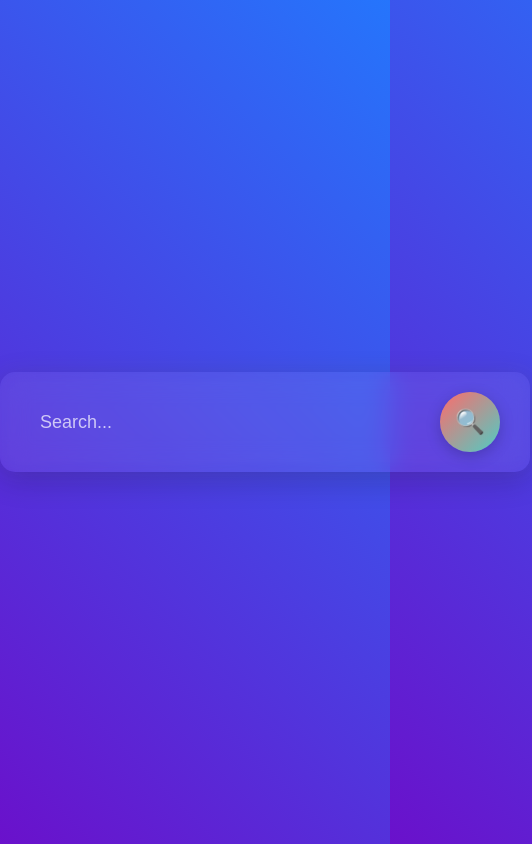
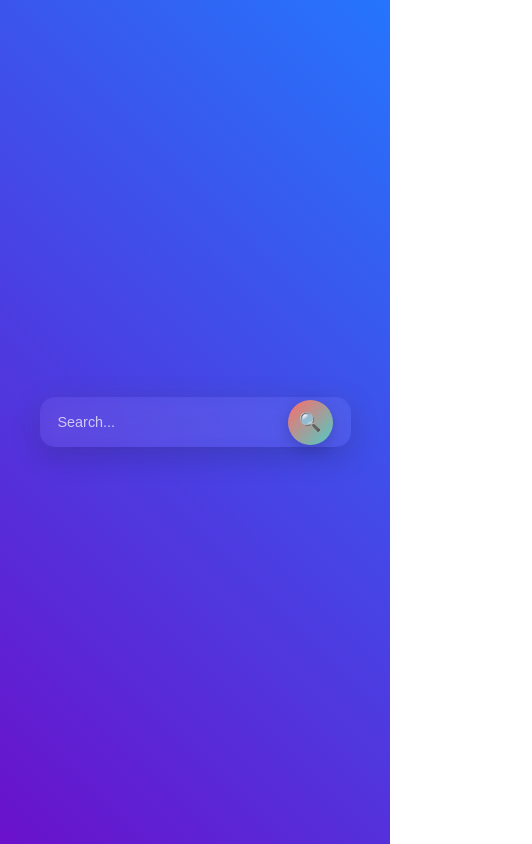
Before and after one commit to arifsaudagar/3D-animated-search-box, a plain HTML site: page Index.html in a window 390 px wide. Shown: the whole page, 532 px wide, since content can reach past the window. Drawn offline with Linux system fonts and the light colour scheme.

Commit message:
Update styles.css

```diff
--- a/styles.css
+++ b/styles.css
@@ -2,25 +2,36 @@
     --primary-gradient: linear-gradient(135deg, #ff6b6b, #4ecdc4);
     --glass-bg: rgba(255, 255, 255, 0.05);
     --shadow-color: rgba(0, 0, 0, 0.2);
+    --font-size: 1.2rem;
+}
+
+* {
+    box-sizing: border-box;
+    margin: 0;
+    padding: 0;
 }
 
 body {
-    display: grid;
-    place-items: center;
+    display: flex;
+    justify-content: center;
+    align-items: center;
     min-height: 100vh;
     background: linear-gradient(45deg, #6a11cb, #2575fc);
-    margin: 0;
+    overflow: hidden;
     font-family: 'Arial', sans-serif;
 }
 
 .search-container {
     perspective: 1500px;
     transform-style: preserve-3d;
+    width: 90%;
+    max-width: 500px;
+    padding: 20px;
 }
 
 .search-box {
     position: relative;
-    width: 500px;
+    width: 100%;
     height: 70px;
     background: var(--glass-bg);
     border-radius: 15px;
@@ -45,7 +56,7 @@ body {
     border: none;
     outline: none;
     color: white;
-    font-size: 18px;
+    font-size: var(--font-size);
     padding: 0 25px;
     transition: all 0.3s ease;
 }
@@ -74,6 +85,7 @@ body {
     cursor: pointer;
     transition: all 0.3s ease;
     overflow: hidden;
+    margin-left: auto;
     margin-right: 15px;
     box-shadow: 0 4px 15px rgba(0, 0, 0, 0.2);
 }
@@ -145,9 +157,7 @@ body {
 }
 
 /* Underline animation */
-.search-input:focus {
-    & + .search-button {
-        &::after {
+.search-input:focus + .search-button::after {
     content: '';
     position: absolute;
     left: -15px;
@@ -156,8 +166,6 @@ body {
     height: 2px;
     background: var(--primary-gradient);
     animation: expand 0.5s ease-out;
-        }
-    }
 }
 
 @keyframes expand {
@@ -179,3 +187,69 @@ body {
     z-index: -1;
     opacity: 0.7;
 }
+
+/* Responsive adjustments */
+@media (max-width: 768px) {
+    .search-box {
+        height: 60px;
+        padding: 10px;
+    }
+
+    .search-input {
+        --font-size: 1rem;
+        padding: 0 15px;
+    }
+
+    .search-button {
+        width: 50px;
+        height: 50px;
+    }
+
+    .search-button::before {
+        font-size: 20px;
+    }
+}
+
+@media (max-width: 480px) {
+    .search-box {
+        height: 50px;
+        padding: 8px;
+    }
+
+    .search-input {
+        --font-size: 0.9rem;
+        padding: 0 10px;
+    }
+
+    .search-button {
+        width: 45px;
+        height: 45px;
+        margin-right: 10px;
+    }
+
+    .search-button::before {
+        font-size: 18px;
+    }
+}
+
+@media (max-width: 320px) {
+    .search-box {
+        height: 45px;
+        padding: 6px;
+    }
+
+    .search-input {
+        --font-size: 0.8rem;
+        padding: 0 8px;
+    }
+
+    .search-button {
+        width: 40px;
+        height: 40px;
+        margin-right: 8px;
+    }
+
+    .search-button::before {
+        font-size: 16px;
+    }
+}
```
Lines whose indentation alone changed are shown as unchanged.
